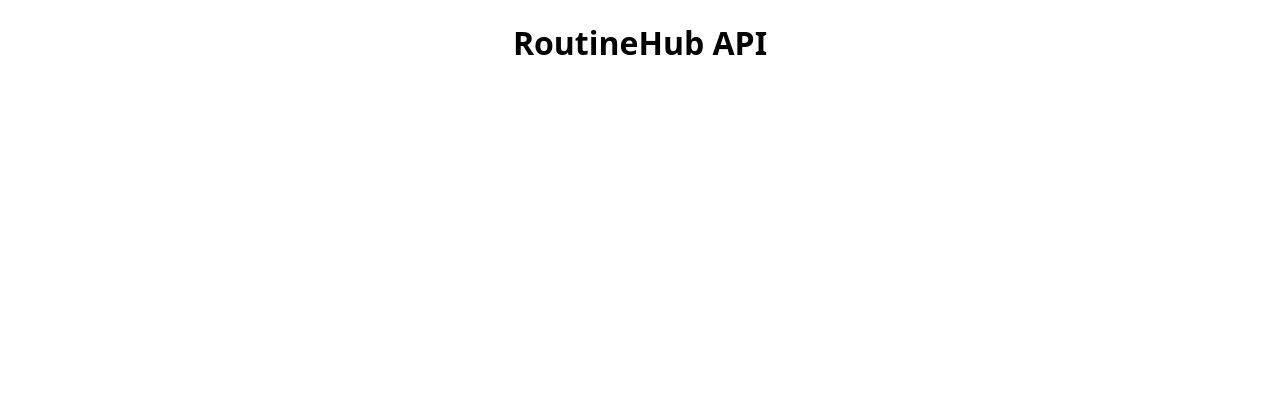
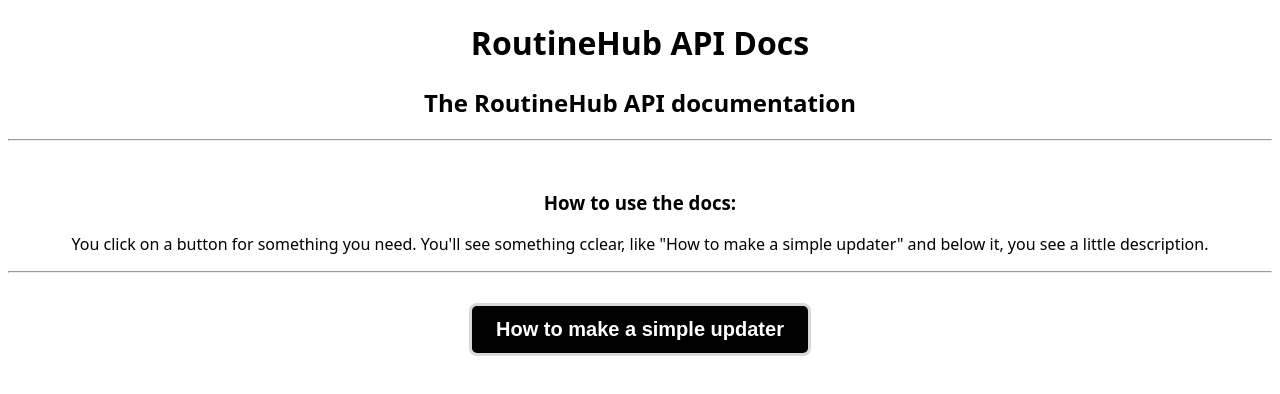
Before and after one commit to dante-nl/rh-api, a plain HTML site: page index.html in a window 1280 px wide. Drawn offline with Linux system fonts and the light colour scheme.

Commit message:
Update index.html

```diff
--- a/index.html
+++ b/index.html
@@ -2,17 +2,17 @@
 <html>
 
 <head>
-    <title>RoutineHub API</title>
+    <title>RoutineHub API Docs</title>
     <link rel="apple-touch-icon" sizes="180x180" href="/apple-touch-icon.png">
     <link rel="icon" type="image/png" sizes="32x32" href="/favicon-32x32.png">
     <link rel="icon" type="image/png" sizes="16x16" href="/favicon-16x16.png">
     <link rel="manifest" href="/site.webmanifest">
     <meta name="viewport" content="width=device-width, initial-scale=1.0">
-    <meta property="og:title" content="RH API" />
+    <meta property="og:title" content="RH API Docs" />
     <meta property="og:type" content="website" />
     <meta property="og:url" content="https://rhapi.netlify.app/" />
     <meta property="og:image" content="https://rhapi.netlify.app/data/rh%20api.png" />
-    <meta property="og:description" content="RoutineHub API information. Made by dante_nl" />
+    <meta property="og:description" content="RoutineHub API documentation. Made by dante_nl" />
     <style>
         body {
             background: white;
@@ -28,10 +28,43 @@
                 color: #fff
             }
         }
+        .btn1 {
+            display: inline-block;
+            text-align: center;
+            vertical-align: middle;
+            padding: 12px 24px;
+            border: 1px solid #000000;
+            border-radius: 8px;
+            background: #000000;
+            background: -webkit-gradient(linear, left top, left bottom, from(#000000), to(#000000));
+            background: -moz-linear-gradient(top, #000000, #000000);
+            background: linear-gradient(to bottom, #000000, #000000);
+            font: normal normal bold 20px arial;
+            color: #ffffff;
+            text-decoration: none;
+            border: 3px solid #D8D8D8;
+        }
+
+        .btn1:hover {
+            border: 1px solid #1F1F1F;
+            background: #1F1F1F;
+            background: -webkit-gradient(linear, left top, left bottom, from(#1F1F1F), to(#1F1F1F));
+            background: -moz-linear-gradient(top, #1F1F1F, #1F1F1F);
+            background: linear-gradient(to bottom, #1F1F1F, #1F1F1F);
+            color: #ffffff;
+            text-decoration: none;
+            border: 3px solid #D8D8D8;
+        }
     </style>
 </head>
 <body>
-  <h1>RoutineHub API</h1>
+  <h1>RoutineHub API Docs</h1>
+  <h2>The RoutineHub API documentation</h2>
+  <hr><br></hr>
+    <h3>How to use the docs:</h3>
+    <p>You click on a button for something you need. You'll see something cclear, like "How to make a simple updater" and below it, you see a little description.</p>
+    <hr><br></hr>
+    <a class="btn1" href="article/1.html">How to make a simple updater</a>
  </body>
 
 </html>
```
